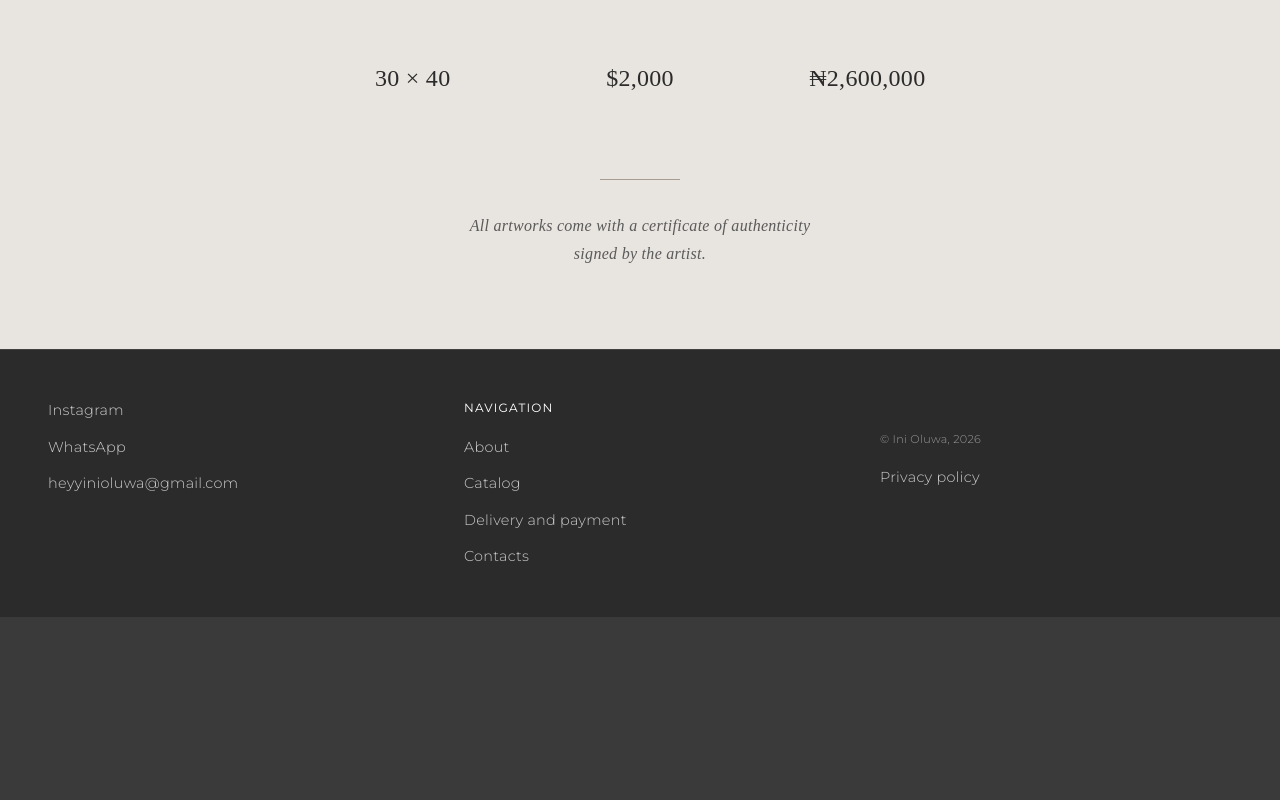
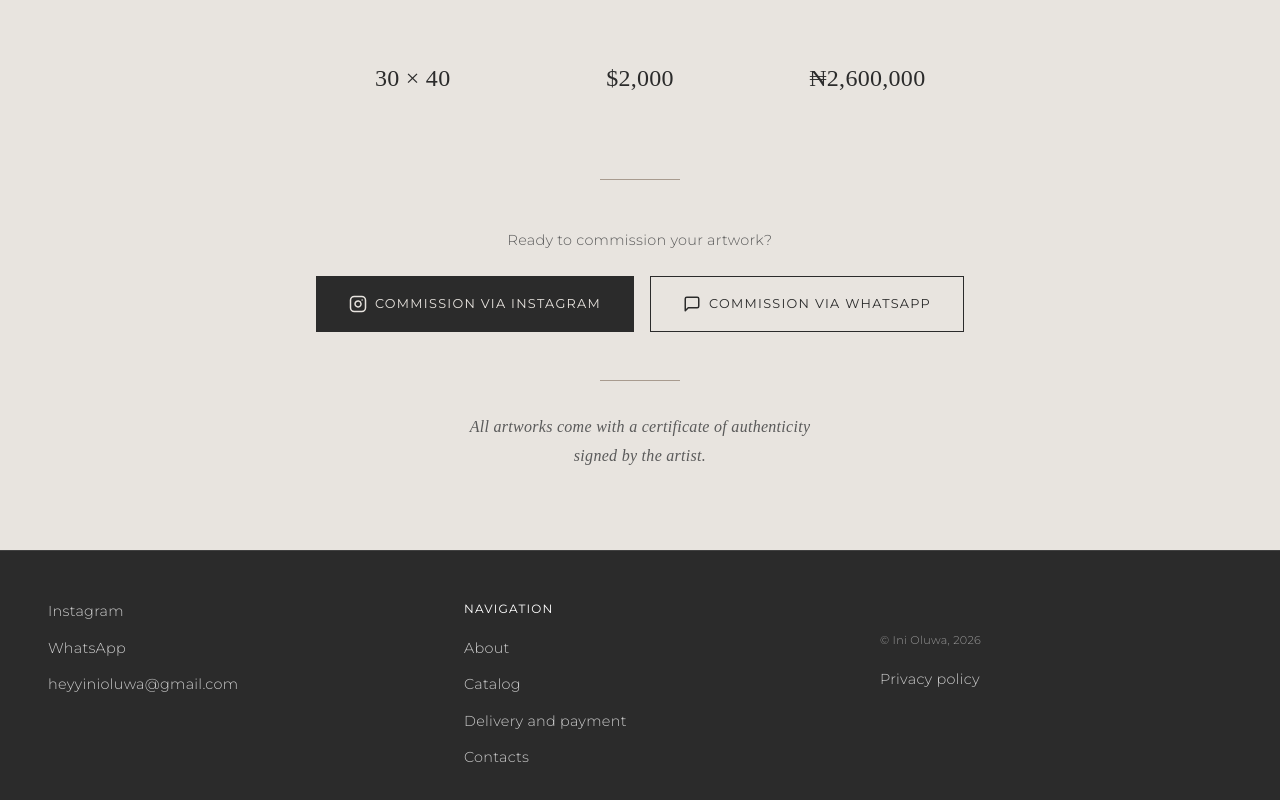
Before and after one commit to Olayimika001/Ini_oluwa, a Vue app: page /commissions in a window 1280 px wide. Shown: the part 841-1641 px from the top of the page. Before the commit the page ends 1458 px from the top, so only its background shows below. Built offline with nearby package versions, Linux system fonts and the light colour scheme.

Commit message:
added buttons for commission page

```diff
--- a/src/views/CommissionsView.vue
+++ b/src/views/CommissionsView.vue
@@ -95,6 +95,74 @@
         </div>
 
         <!-- Divider -->
+        <div style="width: 80px; height: 1px; background: #A89B8F; margin: 0 auto 3rem;"></div>
+
+        <!-- Contact Buttons for Commission -->
+        <div style="margin-bottom: 3rem;">
+          <p style="font-family: 'Montserrat', sans-serif; font-size: 0.9rem; font-weight: 300; color: #5A5A5A; margin-bottom: 1.5rem; letter-spacing: 0.02em;">
+            Ready to commission your artwork?
+          </p>
+          <div style="display: flex; gap: 1rem; justify-content: center; flex-wrap: wrap;">
+            <a
+              href="https://instagram.com/ini.oluwa"
+              target="_blank"
+              rel="noopener noreferrer"
+              style="
+                display: inline-flex;
+                align-items: center;
+                gap: 0.5rem;
+                padding: 1rem 2rem;
+                background: #2B2B2B;
+                color: #E8E4DF;
+                text-decoration: none;
+                font-family: 'Montserrat', sans-serif;
+                font-size: 0.8rem;
+                font-weight: 400;
+                letter-spacing: 0.1em;
+                text-transform: uppercase;
+                transition: all 0.3s;
+                border: 1px solid #2B2B2B;
+              "
+              class="commission-btn"
+            >
+              <svg width="18" height="18" viewBox="0 0 24 24" fill="none" stroke="currentColor" stroke-width="2" stroke-linecap="round" stroke-linejoin="round">
+                <rect x="2" y="2" width="20" height="20" rx="5" ry="5"></rect>
+                <path d="M16 11.37A4 4 0 1 1 12.63 8 4 4 0 0 1 16 11.37z"></path>
+                <line x1="17.5" y1="6.5" x2="17.51" y2="6.5"></line>
+              </svg>
+              Commission via Instagram
+            </a>
+            <a
+              href="https://wa.me/2348138659176?text=Hi%2C%20I'm%20interested%20in%20commissioning%20an%20artwork.%20I'd%20like%20to%20discuss%20sizes%20and%20details."
+              target="_blank"
+              rel="noopener noreferrer"
+              style="
+                display: inline-flex;
+                align-items: center;
+                gap: 0.5rem;
+                padding: 1rem 2rem;
+                background: transparent;
+                color: #2B2B2B;
+                text-decoration: none;
+                font-family: 'Montserrat', sans-serif;
+                font-size: 0.8rem;
+                font-weight: 400;
+                letter-spacing: 0.1em;
+                text-transform: uppercase;
+                transition: all 0.3s;
+                border: 1px solid #2B2B2B;
+              "
+              class="commission-btn-outline"
+            >
+              <svg width="18" height="18" viewBox="0 0 24 24" fill="none" stroke="currentColor" stroke-width="2" stroke-linecap="round" stroke-linejoin="round">
+                <path d="M21 15a2 2 0 0 1-2 2H7l-4 4V5a2 2 0 0 1 2-2h14a2 2 0 0 1 2 2z"></path>
+              </svg>
+              Commission via WhatsApp
+            </a>
+          </div>
+        </div>
+
+        <!-- Divider -->
         <div style="width: 80px; height: 1px; background: #A89B8F; margin: 0 auto 2rem;"></div>
 
         <!-- Footer Text -->
@@ -107,6 +175,19 @@
 </template>
 
 <style scoped>
+.commission-btn:hover {
+  background: #1A1A1A;
+  transform: translateY(-2px);
+  box-shadow: 0 4px 12px rgba(43, 43, 43, 0.2);
+}
+
+.commission-btn-outline:hover {
+  background: #2B2B2B;
+  color: #E8E4DF;
+  transform: translateY(-2px);
+  box-shadow: 0 4px 12px rgba(43, 43, 43, 0.2);
+}
+
 /* Mobile Styles */
 @media (max-width: 768px) {
   h1 {
@@ -128,5 +209,11 @@
   div[style*="font-size: 0.7rem"] {
     font-size: 0.65rem !important;
   }
+
+  .commission-btn,
+  .commission-btn-outline {
+    width: 100%;
+    justify-content: center;
+  }
 }
 </style>
```
